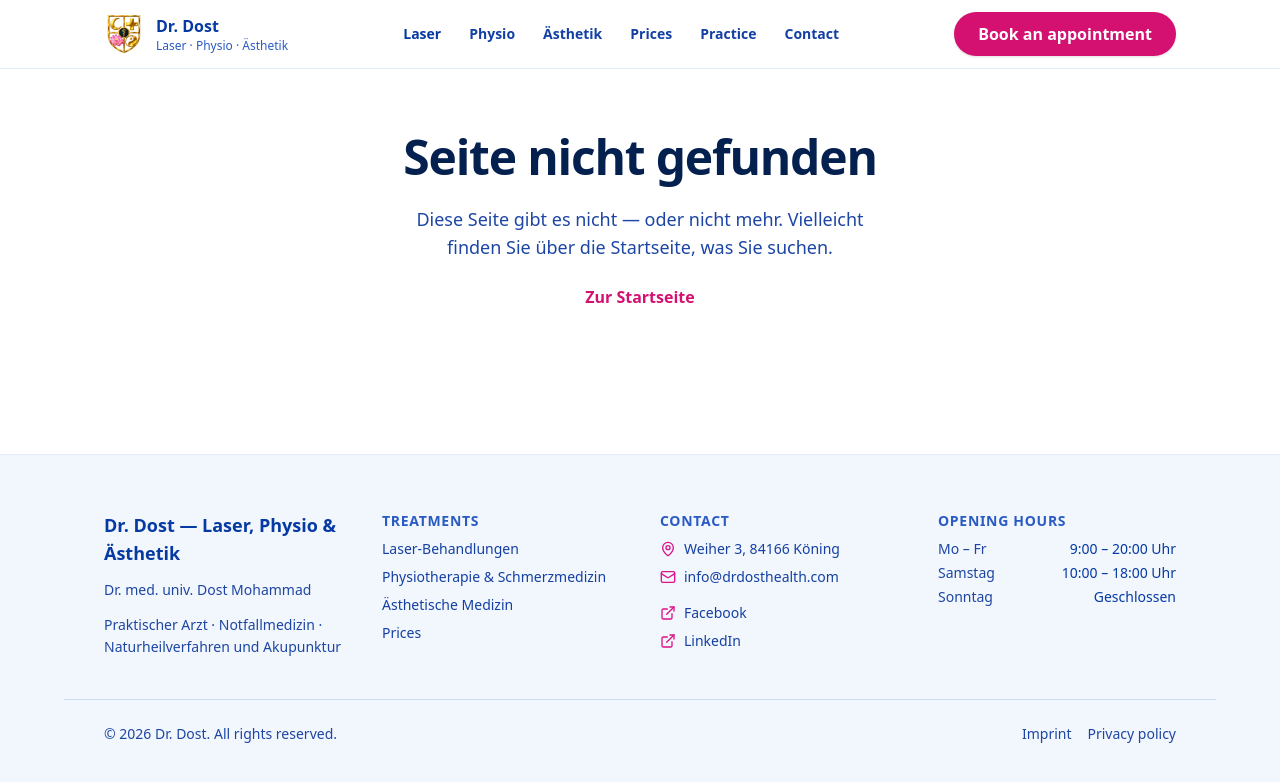
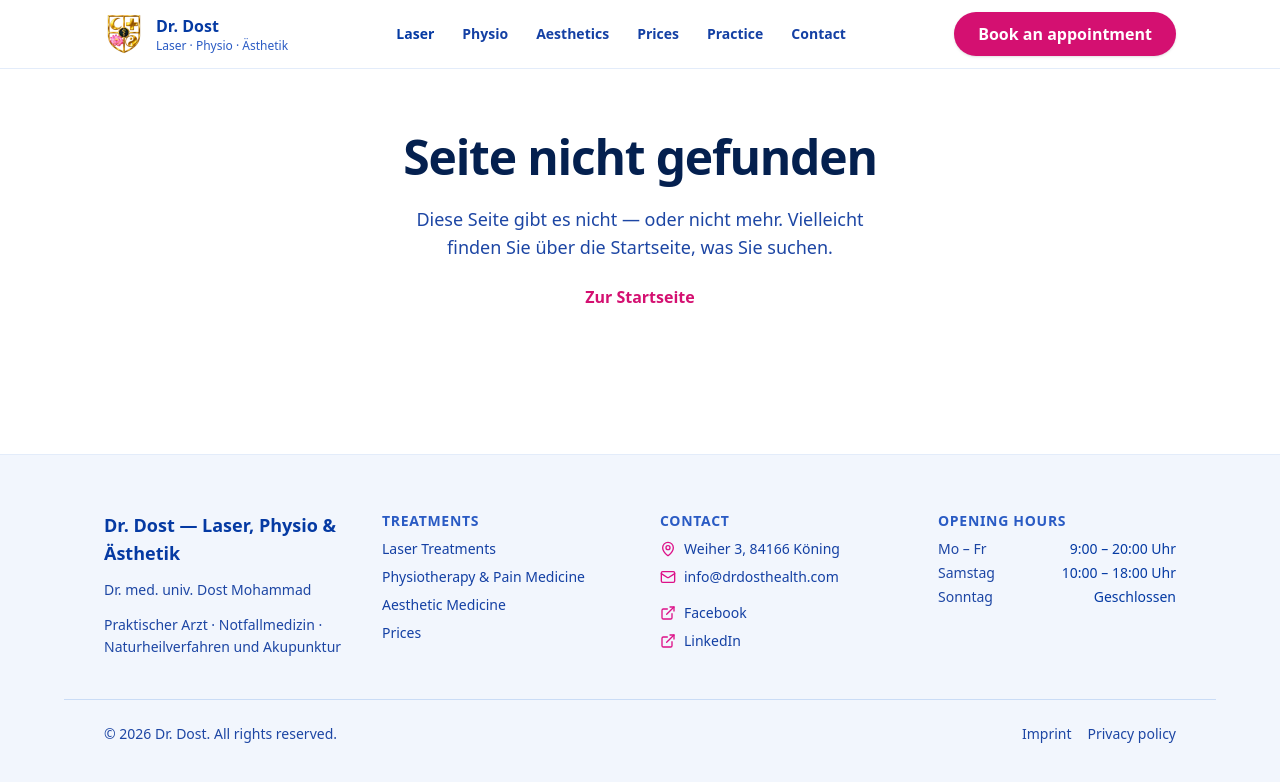
Before and after one commit to az108/dost, a React (Vite) app in the folder laser-aesthetik/: page /en/laser in a window 1280 px wide. Shown: the top 782 px of the page. Built offline with nearby package versions, Linux system fonts and the light colour scheme.

Commit message:
feat(laser-aesthetik): make pillars bilingual via a content resolver
Co-Authored-By: Claude Opus 5 (1M context) <noreply@anthropic.com>
Claude-Session: https://claude.ai/code/session_01LXx6kJ1yqrGzPNaYp1HfCU

```diff
--- a/laser-aesthetik/scripts/generate-sitemap.ts
+++ b/laser-aesthetik/scripts/generate-sitemap.ts
@@ -5,7 +5,7 @@ import { SITE_URL } from "../src/content/seo"
 
 const paths = [
   "/",
-  ...pillars.map((p) => p.path),
+  ...pillars("de").map((p) => p.path),
   "/preise",
   "/praxis",
   "/kontakt",
--- a/laser-aesthetik/src/components/layout/Footer.tsx
+++ b/laser-aesthetik/src/components/layout/Footer.tsx
@@ -22,7 +22,7 @@ export function Footer() {
 
         <nav className="flex flex-col gap-2" aria-label={t("treatmentsLabel")}>
           <p className="text-sm font-bold uppercase tracking-wider text-brand-600">{t("treatmentsLabel")}</p>
-          {pillars.map((p) => (
+          {pillars(locale).map((p) => (
             <Link key={p.path} to={pillarPath(p.id, locale)} className="text-sm text-brand-800 hover:text-brand">
               {p.title}
             </Link>
--- a/laser-aesthetik/src/components/layout/Navbar.tsx
+++ b/laser-aesthetik/src/components/layout/Navbar.tsx
@@ -17,7 +17,7 @@ export function Navbar() {
   const locale = useLocale()
 
   const links = [
-    ...pillars.map((p) => ({ to: pillarPath(p.id, locale), label: p.label })),
+    ...pillars(locale).map((p) => ({ to: pillarPath(p.id, locale), label: p.label })),
     { to: pagePath("prices", locale), label: t("prices") },
     { to: pagePath("practice", locale), label: t("practice") },
     { to: pagePath("contact", locale), label: t("contact") },
--- /dev/null
+++ b/laser-aesthetik/src/content/localize.ts
@@ -0,0 +1,22 @@
+import type { Locale, LocalizedPillarInfo, PillarInfo } from "./types"
+import { pillarPath } from "@/lib/routes"
+
+/**
+ * Resolves a `LocalizedPillarInfo` content entry into the flat `PillarInfo`
+ * components consume, by picking each `Localized` field for `locale`. Kept
+ * dumb and total: no branching beyond the locale pick, so every field is
+ * guaranteed to resolve for both locales.
+ */
+export function resolvePillar(p: LocalizedPillarInfo, locale: Locale): PillarInfo {
+  return {
+    id: p.id,
+    path: pillarPath(p.id, locale),
+    label: p.label[locale],
+    title: p.title[locale],
+    headline: p.headline[locale],
+    excerpt: p.excerpt[locale],
+    intro: p.intro[locale],
+    icon: p.icon,
+    faq: p.faq?.[locale],
+  }
+}
--- a/laser-aesthetik/src/content/pillars.ts
+++ b/laser-aesthetik/src/content/pillars.ts
@@ -1,21 +1,34 @@
-import type { Pillar, PillarInfo } from "./types"
+import type { Locale, LocalizedPillarInfo, Pillar, PillarInfo } from "./types"
+import { resolvePillar } from "./localize"
 
-export const pillars: PillarInfo[] = [
+const PILLARS: LocalizedPillarInfo[] = [
   {
     id: "laser",
-    path: "/laser",
-    label: "Laser",
-    title: "Laser-Behandlungen",
-    headline: { lead: "Laser, der", accent: "wirklich wirkt" },
-    excerpt:
-      "Dauerhafte Haarreduktion, Gefäße, Pigmentflecken und Aknenarben — medizinisch geführt, mit transparenten Preisen.",
-    intro: [
+    label: { de: "Laser", en: "Laser" },
+    title: { de: "Laser-Behandlungen", en: "Laser Treatments" },
+    headline: {
+      de: { lead: "Laser, der", accent: "wirklich wirkt" },
+      en: { lead: "Laser that", accent: "actually works" },
+    },
+    excerpt: {
+      de: "Dauerhafte Haarreduktion, Gefäße, Pigmentflecken und Aknenarben — medizinisch geführt, mit transparenten Preisen.",
+      en: "Permanent hair reduction, vascular lesions, pigmentation and acne scars — physician-led, with transparent pricing.",
+    },
+    intro: {
+      de: [
         "Moderne Lasertechnologie arbeitet gezielt: Das Licht wird nur dort aufgenommen, wo es wirken soll — im Haarfollikel, im erweiterten Gefäß oder im Pigment. Das umliegende Gewebe bleibt geschont.",
         "Jede Behandlung beginnt bei uns mit einem ärztlichen Gespräch. Wir bestimmen Ihren Hauttyp, prüfen Kontraindikationen und legen gemeinsam fest, wie viele Sitzungen realistisch nötig sind.",
         "Fachlich korrekt spricht man von dauerhafter Haarreduktion: Bei den meisten Patientinnen und Patienten bleibt ein kleiner Teil der Haare erhalten. Wie viele Sitzungen nötig sind und wie vollständig das Ergebnis ausfällt, hängt von Haut- und Haartyp ab.",
       ],
+      en: [
+        "Modern laser technology works with precision: the light is absorbed only where it needs to act — in the hair follicle, the dilated vessel, or the pigment. The surrounding tissue is left unaffected.",
+        "Every treatment with us begins with a medical consultation. We assess your skin type, check for contraindications, and agree together on how many sessions are realistically needed.",
+        "The medically correct term is permanent hair reduction: in most patients, a small proportion of hair remains. How many sessions are needed, and how complete the result is, depends on skin and hair type.",
+      ],
+    },
     icon: "Zap",
-    faq: [
+    faq: {
+      de: [
         {
           question: "Tut die Behandlung weh?",
           answer:
@@ -37,21 +50,55 @@ export const pillars: PillarInfo[] = [
             "Fachlich spricht man von dauerhafter Haarreduktion. Bei den meisten Patientinnen und Patienten bleibt ein kleiner Teil der Haare erhalten, sodass gelegentliche Auffrischungen sinnvoll sein können.",
         },
       ],
+      en: [
+        {
+          question: "Does the treatment hurt?",
+          answer:
+            "Most patients describe the treatment as a brief, warm tingling sensation. The handpiece cools the skin throughout. Anaesthesia is not usually necessary.",
+        },
+        {
+          question: "How many sessions will I need?",
+          answer:
+            "This depends on your hair and skin type, your hormonal profile and the area being treated. Six to twelve sessions, spaced several weeks apart, is typical. We'll give you an estimate at your initial consultation.",
+        },
+        {
+          question: "What should I keep in mind around the treatment?",
+          answer:
+            "Shave the area the day before. Avoid direct sun and sunbeds for two weeks before and after each session. You'll receive specific aftercare instructions after every session.",
+        },
+        {
+          question: "Is the result permanent?",
+          answer:
+            "The medically correct term is permanent hair reduction. In most patients, a small proportion of hair remains, so occasional touch-up sessions can be worthwhile.",
+        },
+      ],
+    },
   },
   {
     id: "physio",
-    path: "/physio",
-    label: "Physio",
-    title: "Physiotherapie & Schmerzmedizin",
-    headline: { lead: "Beweglich", accent: "ohne Schmerz" },
-    excerpt:
-      "Schmerztherapie, manuelle Therapie, Sportmedizin und Akupunktur — ärztlich begleitet, individuell geplant.",
-    intro: [
+    label: { de: "Physio", en: "Physio" },
+    title: { de: "Physiotherapie & Schmerzmedizin", en: "Physiotherapy & Pain Medicine" },
+    headline: {
+      de: { lead: "Beweglich", accent: "ohne Schmerz" },
+      en: { lead: "Move", accent: "pain-free" },
+    },
+    excerpt: {
+      de: "Schmerztherapie, manuelle Therapie, Sportmedizin und Akupunktur — ärztlich begleitet, individuell geplant.",
+      en: "Pain therapy, manual therapy, sports medicine and acupuncture — medically supervised, individually planned.",
+    },
+    intro: {
+      de: [
         "Schmerz ist ein Signal, kein Schicksal. Wir suchen die Ursache, statt nur das Symptom zu dämpfen — und kombinieren dafür schulmedizinische und naturheilkundliche Verfahren.",
         "Ob nach einer Sportverletzung, bei chronischen Rückenbeschwerden oder Problemen mit dem Bewegungsapparat: Ihr Behandlungsplan entsteht nach einer gründlichen Untersuchung, nicht nach Schema F.",
       ],
+      en: [
+        "Pain is a signal, not fate. We look for the cause instead of merely dampening the symptom — combining conventional medicine with naturopathic methods to do so.",
+        "Whether after a sports injury, with chronic back pain, or issues with the musculoskeletal system: your treatment plan is developed after a thorough examination, not from a standard template.",
+      ],
+    },
     icon: "Activity",
-    faq: [
+    faq: {
+      de: [
         {
           question: "Brauche ich eine Überweisung?",
           answer:
@@ -68,21 +115,50 @@ export const pillars: PillarInfo[] = [
             "Wir rechnen privatärztlich ab. Ob und in welchem Umfang Ihre Versicherung erstattet, klären Sie bitte vorab direkt mit ihr.",
         },
       ],
+      en: [
+        {
+          question: "Do I need a referral?",
+          answer:
+            "No. As a private practice, we treat you without a referral. Feel free to bring any existing findings or imaging with you.",
+        },
+        {
+          question: "What happens at the first appointment?",
+          answer:
+            "We begin with a thorough examination and discuss your history and symptoms. Only after that do we decide together which methods make sense.",
+        },
+        {
+          question: "Will my insurance cover the cost?",
+          answer:
+            "We bill on a private basis. Please check directly with your insurer beforehand whether, and to what extent, they will reimburse you.",
+        },
+      ],
+    },
   },
   {
     id: "aesthetik",
-    path: "/aesthetik",
-    label: "Ästhetik",
-    title: "Ästhetische Medizin",
-    headline: { lead: "Natürlich", accent: "Sie selbst" },
-    excerpt:
-      "Faltenbehandlung, Hyaluron, Kryolipolyse und Skinbooster — zurückhaltend dosiert, ärztlich durchgeführt.",
-    intro: [
+    label: { de: "Ästhetik", en: "Aesthetics" },
+    title: { de: "Ästhetische Medizin", en: "Aesthetic Medicine" },
+    headline: {
+      de: { lead: "Natürlich", accent: "Sie selbst" },
+      en: { lead: "Naturally", accent: "yourself" },
+    },
+    excerpt: {
+      de: "Faltenbehandlung, Hyaluron, Kryolipolyse und Skinbooster — zurückhaltend dosiert, ärztlich durchgeführt.",
+      en: "Wrinkle treatment, hyaluronic acid, cryolipolysis and skin boosters — dosed conservatively, carried out by a physician.",
+    },
+    intro: {
+      de: [
         "Ästhetische Medizin soll nicht auffallen. Unser Anspruch ist ein Ergebnis, das ausgeruht wirkt und Ihre Mimik erhält — nicht ein Gesicht, das behandelt aussieht.",
         "Alle Eingriffe führt Dr. med. univ. Dost Mohammad persönlich durch. Vor jeder Behandlung besprechen wir offen, was medizinisch sinnvoll ist und wovon wir abraten.",
       ],
+      en: [
+        "Aesthetic medicine shouldn't be noticeable. Our aim is a result that looks well-rested and preserves your natural expression — not a face that looks treated.",
+        "Every procedure is carried out personally by Dr. med. univ. Dost Mohammad. Before each treatment, we discuss openly what makes medical sense — and what we would advise against.",
+      ],
+    },
     icon: "Sparkles",
-    faq: [
+    faq: {
+      de: [
         {
           question: "Sieht man mir die Behandlung an?",
           answer:
@@ -90,8 +166,7 @@ export const pillars: PillarInfo[] = [
         },
         {
           question: "Wer führt die Behandlung durch?",
-        answer:
-          "Alle ästhetischen Eingriffe führt Dr. med. univ. Dost Mohammad persönlich durch.",
+          answer: "Alle ästhetischen Eingriffe führt Dr. med. univ. Dost Mohammad persönlich durch.",
         },
         {
           question: "Was passiert im Erstgespräch?",
@@ -99,11 +174,32 @@ export const pillars: PillarInfo[] = [
             "Wir besprechen Ihren Wunsch, sehen uns die betreffende Region an und sagen offen, was medizinisch sinnvoll ist — und wovon wir abraten.",
         },
       ],
+      en: [
+        {
+          question: "Will people be able to tell I've had treatment?",
+          answer:
+            "Our aim is a face that looks well-rested and keeps its natural expression. We deliberately dose conservatively.",
+        },
+        {
+          question: "Who carries out the treatment?",
+          answer: "All aesthetic procedures are carried out personally by Dr. med. univ. Dost Mohammad.",
+        },
+        {
+          question: "What happens at the initial consultation?",
+          answer:
+            "We discuss what you'd like, examine the area in question, and tell you openly what makes medical sense — and what we'd advise against.",
+        },
+      ],
+    },
   },
 ]
 
-export function pillarById(id: Pillar): PillarInfo {
-  const found = pillars.find((p) => p.id === id)
+export function pillars(locale: Locale): PillarInfo[] {
+  return PILLARS.map((p) => resolvePillar(p, locale))
+}
+
+export function pillarById(id: Pillar, locale: Locale): PillarInfo {
+  const found = PILLARS.find((p) => p.id === id)
   if (!found) throw new Error(`Unbekannte Kategorie: ${id}`)
-  return found
+  return resolvePillar(found, locale)
 }
--- a/laser-aesthetik/src/pages/CategoryPage.tsx
+++ b/laser-aesthetik/src/pages/CategoryPage.tsx
@@ -15,10 +15,10 @@ import { Hero } from "@/sections/Hero"
 import { useSeo } from "@/lib/useSeo"
 
 export default function CategoryPage({ pillar }: { pillar: Pillar }) {
-  const info = pillarById(pillar)
+  const locale = useLocale()
+  const info = pillarById(pillar, locale)
   const treatments = treatmentsByPillar(pillar)
   const tr = useT()
-  const locale = useLocale()
 
   useSeo({
     title: info.title,
--- a/laser-aesthetik/src/pages/Home.tsx
+++ b/laser-aesthetik/src/pages/Home.tsx
@@ -61,7 +61,7 @@ export default function Home() {
             className="items-center"
           />
           <div className="grid gap-6 lg:grid-cols-3">
-            {pillars.map((p, i) => (
+            {pillars(locale).map((p, i) => (
               <Reveal key={p.id} delay={i * 0.08}>
                 <PillarCard pillar={p} />
               </Reveal>
--- a/laser-aesthetik/src/pages/TreatmentDetail.tsx
+++ b/laser-aesthetik/src/pages/TreatmentDetail.tsx
@@ -36,7 +36,7 @@ export default function TreatmentDetail() {
 
   if (!treatment) return <NotFound />
 
-  const pillar = pillarById(treatment.pillar)
+  const pillar = pillarById(treatment.pillar, locale)
   const tiers = packageTiers(treatment.pricing)
   const from = priceFrom(treatment.pricing)
 
```
Also changed, not shown: laser-aesthetik/src/content/types.ts (+19 -2 lines), 2 other files (tests, documents, lock files or other folders). Lines whose indentation alone changed are shown as unchanged.
